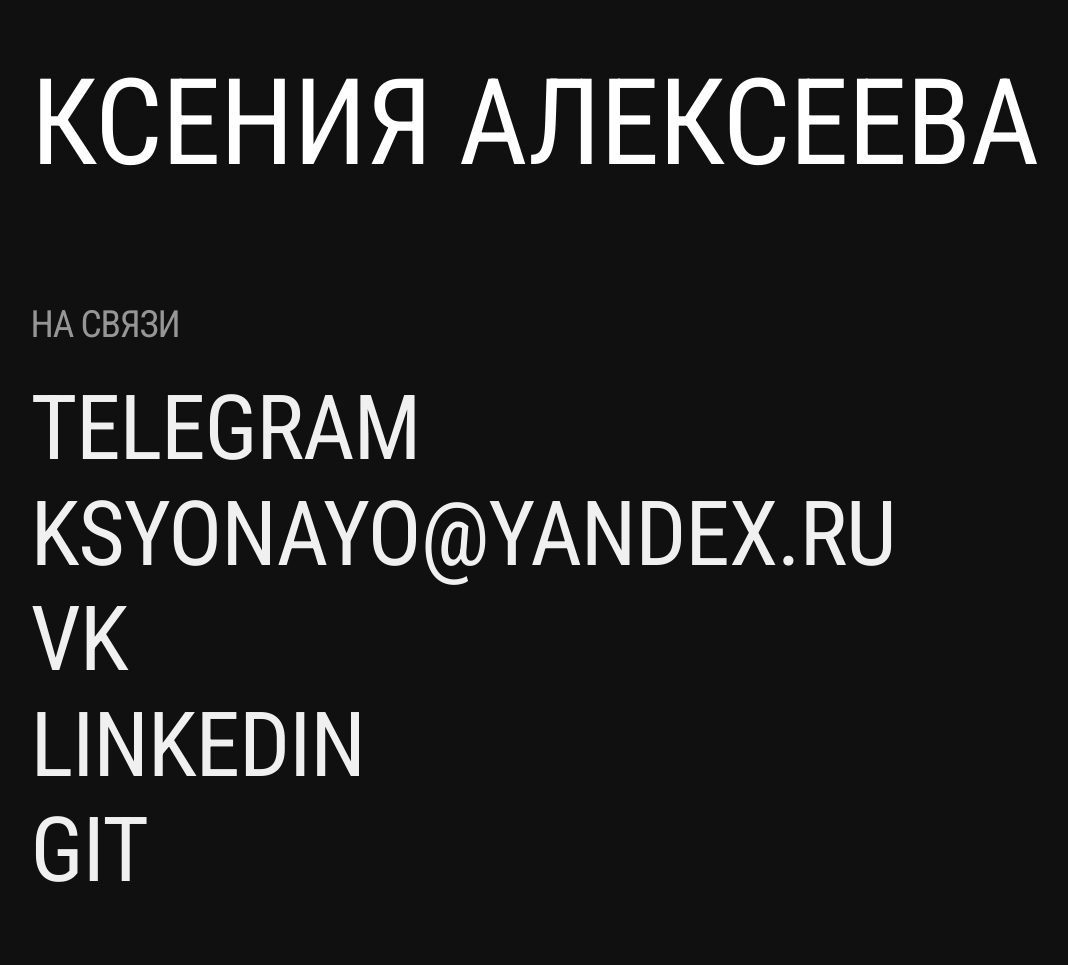
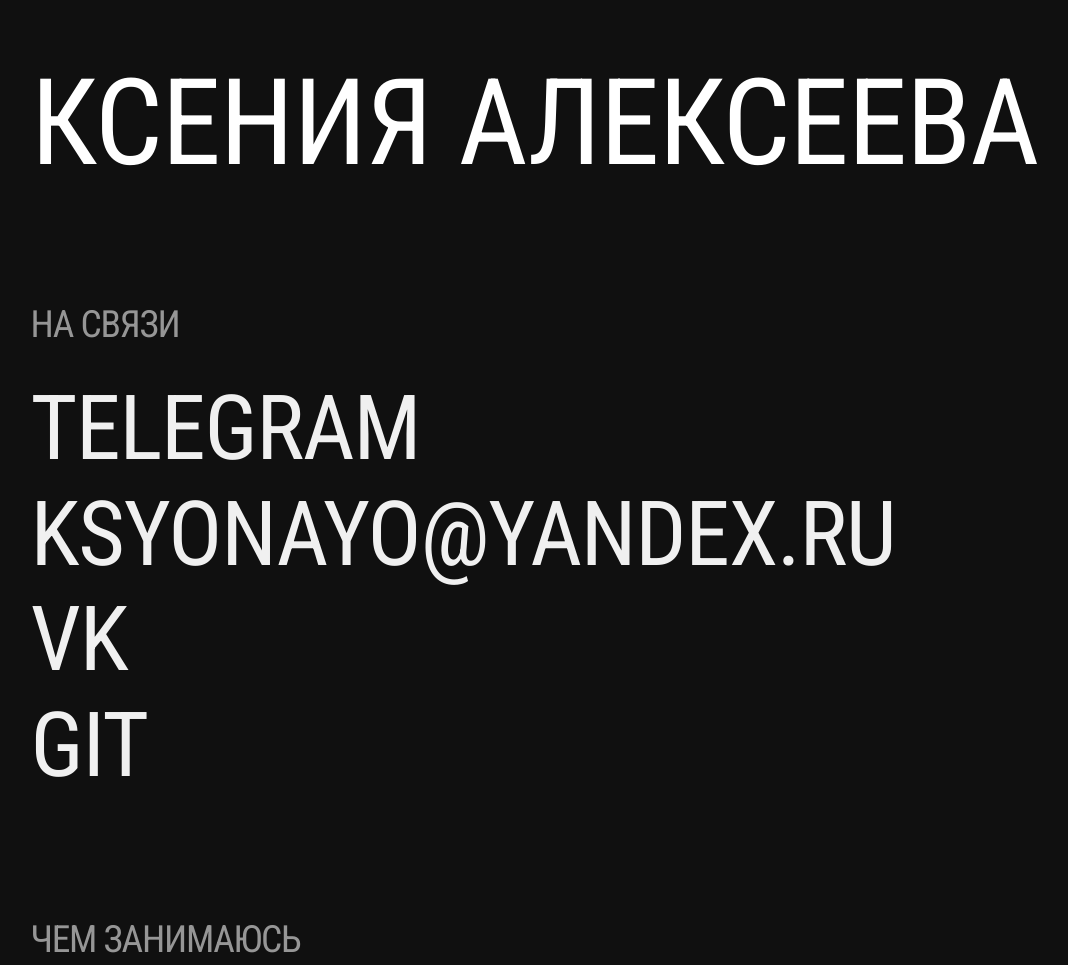
Before and after one commit to ksyonayo/ksyonayo.github.io, a plain HTML site: page index.html in a window 1280 px wide. Shown: the top 965 px of the page, without its empty margins (32-1100 px from the left). Drawn offline with Linux system fonts and the light colour scheme.

Commit message:
Add files via upload

```diff
--- a/index.html
+++ b/index.html
@@ -42,11 +42,6 @@
           <a href="https://www.vk.com/ksyonayo" target="_blank">VK</a>
         </div>
         <div class="entry">
-          <a href="https://https://www.linkedin.com/in/kseniia-alekseeva-237158221" target="_blank">
-            linkedin
-          </a>
-        </div>
-        <div class="entry">
           <a href="https://github.com/ksyonayo/" target="_blank">git</a>
         </div>
       </div>
```
